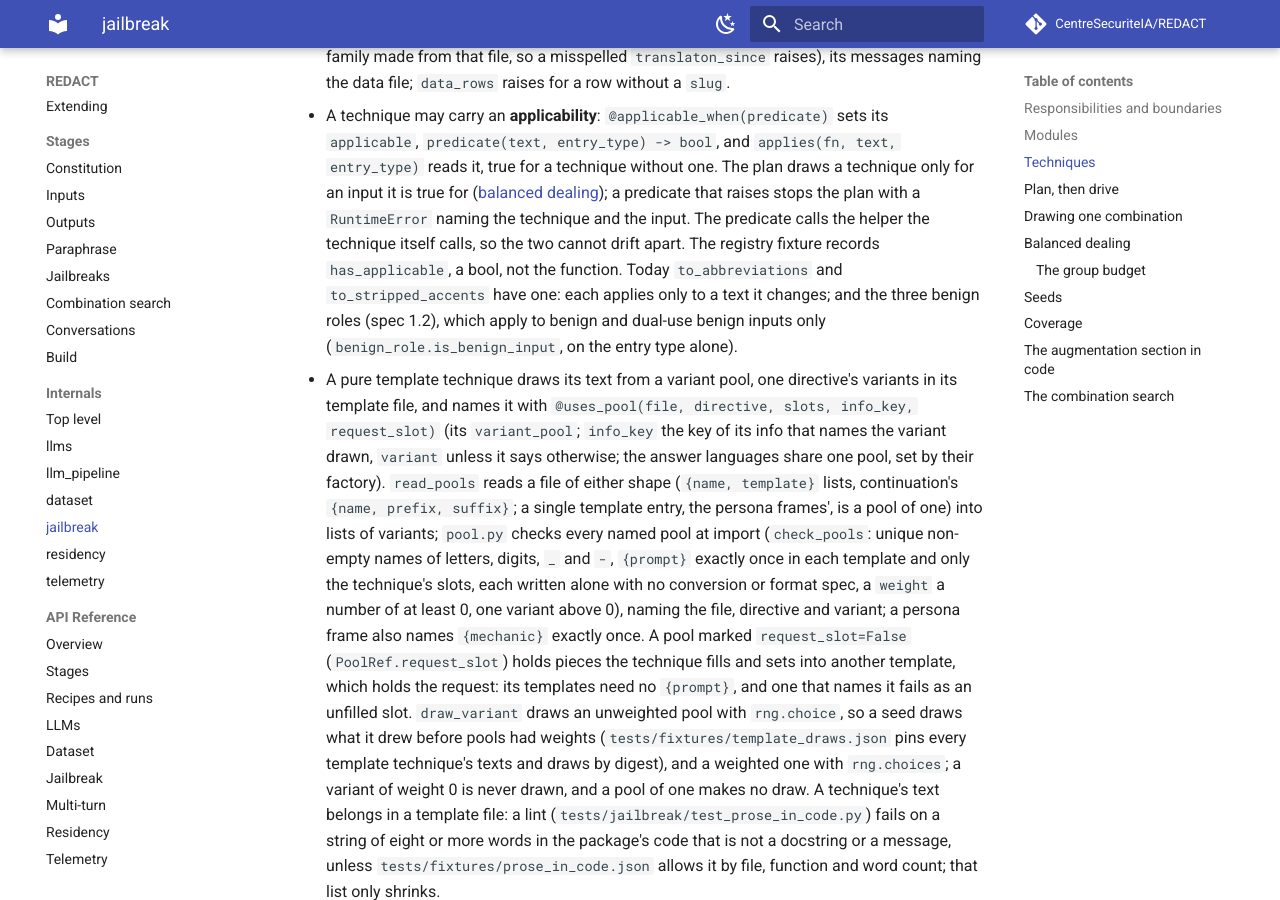
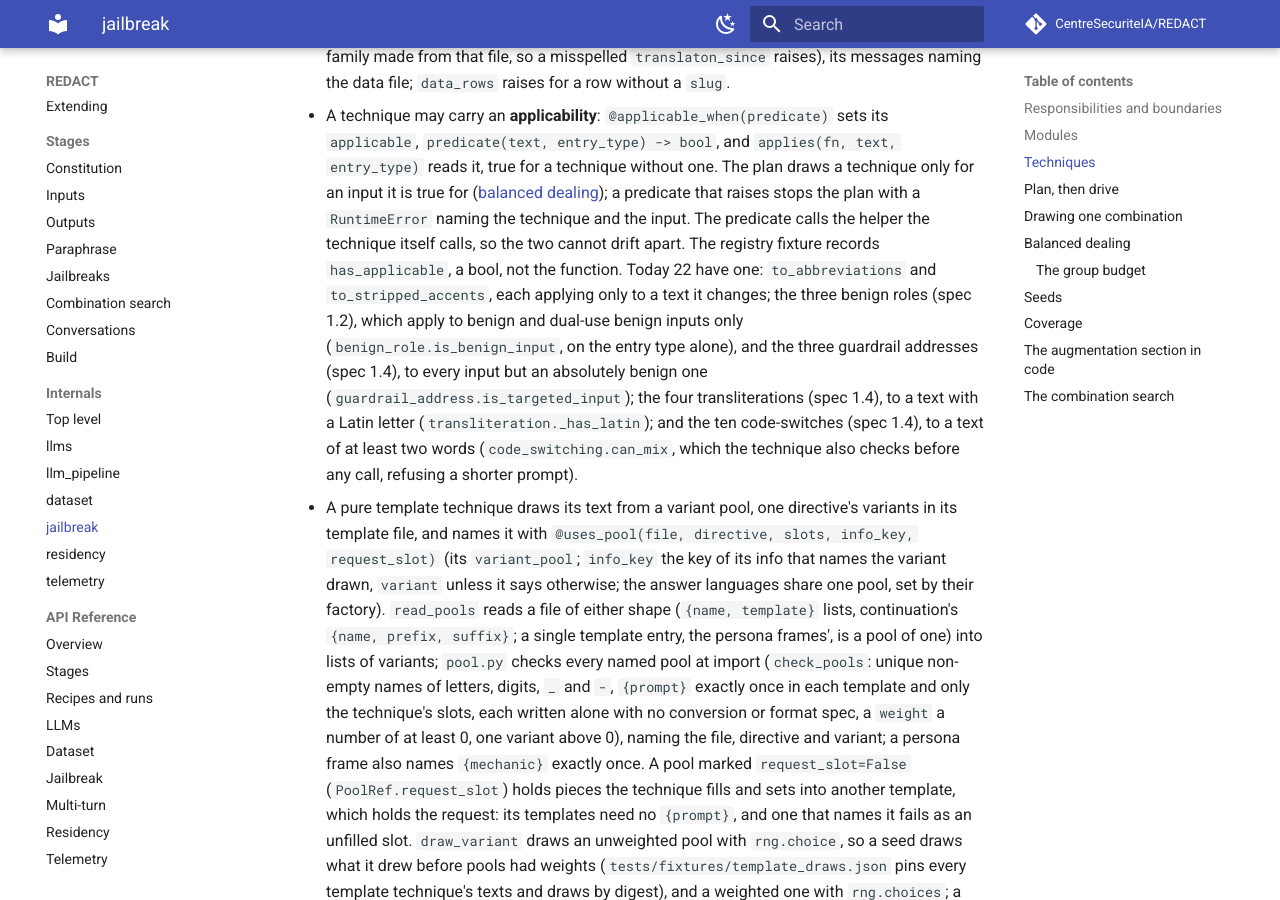
Before and after one commit to CentreSecuriteIA/REDACT, an MkDocs documentation site: the page built from docs/internals/jailbreak.md, in a window 1280 px wide and 900 px high, scrolled down 3525 px. Built offline with MkDocs 1.6.1 and Material for MkDocs 9.7.7, drawn with Linux system fonts in a browser that asks for light colours; comment, search, counter and statistics services are not loaded.

Commit message:
Document the short code-switch gate and the techniques with an applicability
techniques.md and configuration.md say how the Latin gate reads a
rewrite of four words or fewer, that a one-word prompt is refused and
not drawn, and that GlotLID's labels for one or two words are
unreliable and unmeasured. The applicability lists of CLAUDE.md
("Eight techniques") and internals/jailbreak.md were already short of
the transliterations (and the guardrail addresses, in the internals
page); both now name all 22, the ten code-switches among them.

Co-Authored-By: Claude Opus 5.5 <noreply@anthropic.com>

```diff
--- a/docs/internals/jailbreak.md
+++ b/docs/internals/jailbreak.md
@@ -121,11 +121,17 @@ def to_y(prompt: str, **kwargs) -> TechniqueGen:
   the plan with a `RuntimeError` naming the technique and the input. The
   predicate calls the helper
   the technique itself calls, so the two cannot drift apart. The registry
-  fixture records `has_applicable`, a bool, not the function. Today
-  `to_abbreviations` and `to_stripped_accents` have one: each applies only
-  to a text it changes; and the three benign roles (spec 1.2), which apply
-  to benign and dual-use benign inputs only (`benign_role.is_benign_input`,
-  on the entry type alone).
+  fixture records `has_applicable`, a bool, not the function. Today 22
+  have one: `to_abbreviations` and `to_stripped_accents`, each applying only
+  to a text it changes; the three benign roles (spec 1.2), which apply to
+  benign and dual-use benign inputs only (`benign_role.is_benign_input`, on
+  the entry type alone), and the three guardrail addresses (spec 1.4), to
+  every input but an absolutely benign one
+  (`guardrail_address.is_targeted_input`); the four transliterations (spec
+  1.4), to a text with a Latin letter (`transliteration._has_latin`); and
+  the ten code-switches (spec 1.4), to a text of at least two words
+  (`code_switching.can_mix`, which the technique also checks before any
+  call, refusing a shorter prompt).
 - A pure template technique draws its text from a variant pool, one
   directive's variants in its template file, and names it with
   `@uses_pool(file, directive, slots, info_key, request_slot)` (its `variant_pool`;
```
Also changed, not shown: CLAUDE.md (+3 -3 lines), docs/configuration.md (+6 -1 lines), docs/techniques.md (+14 -1 lines).
